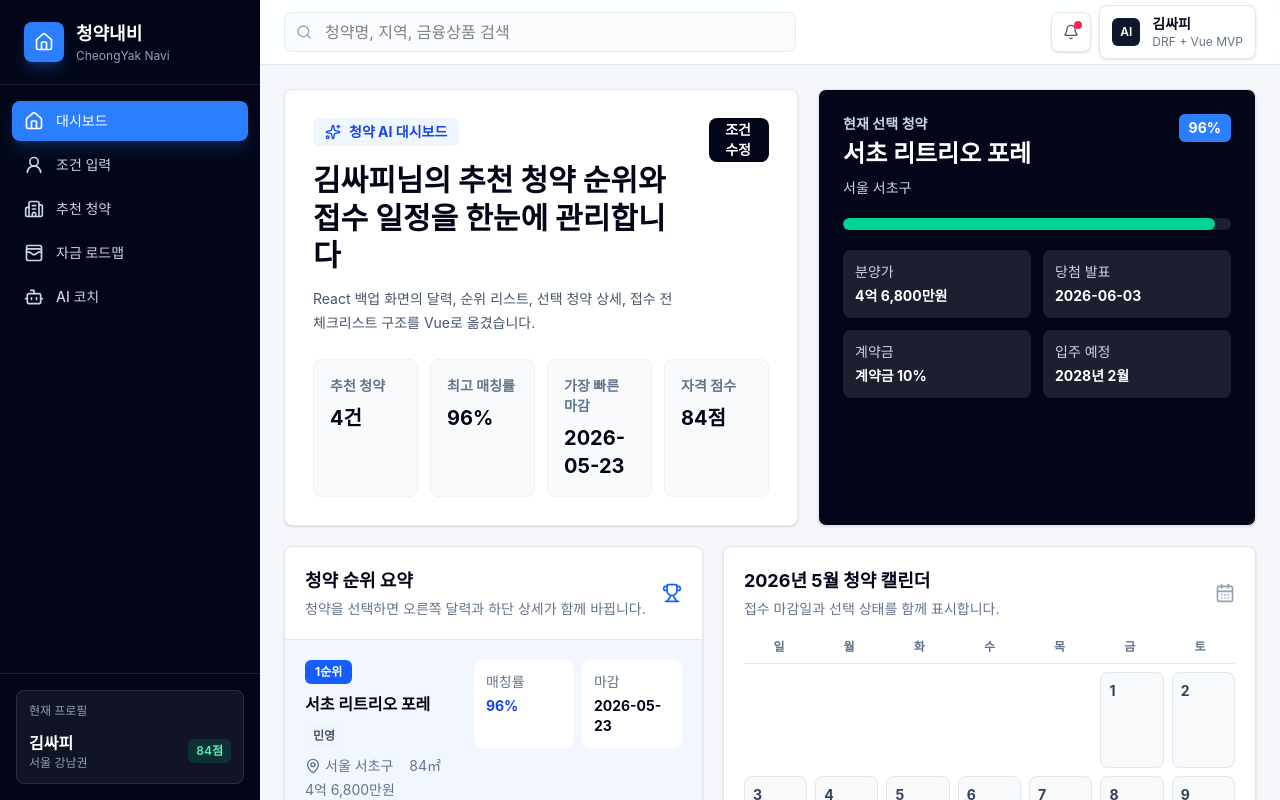
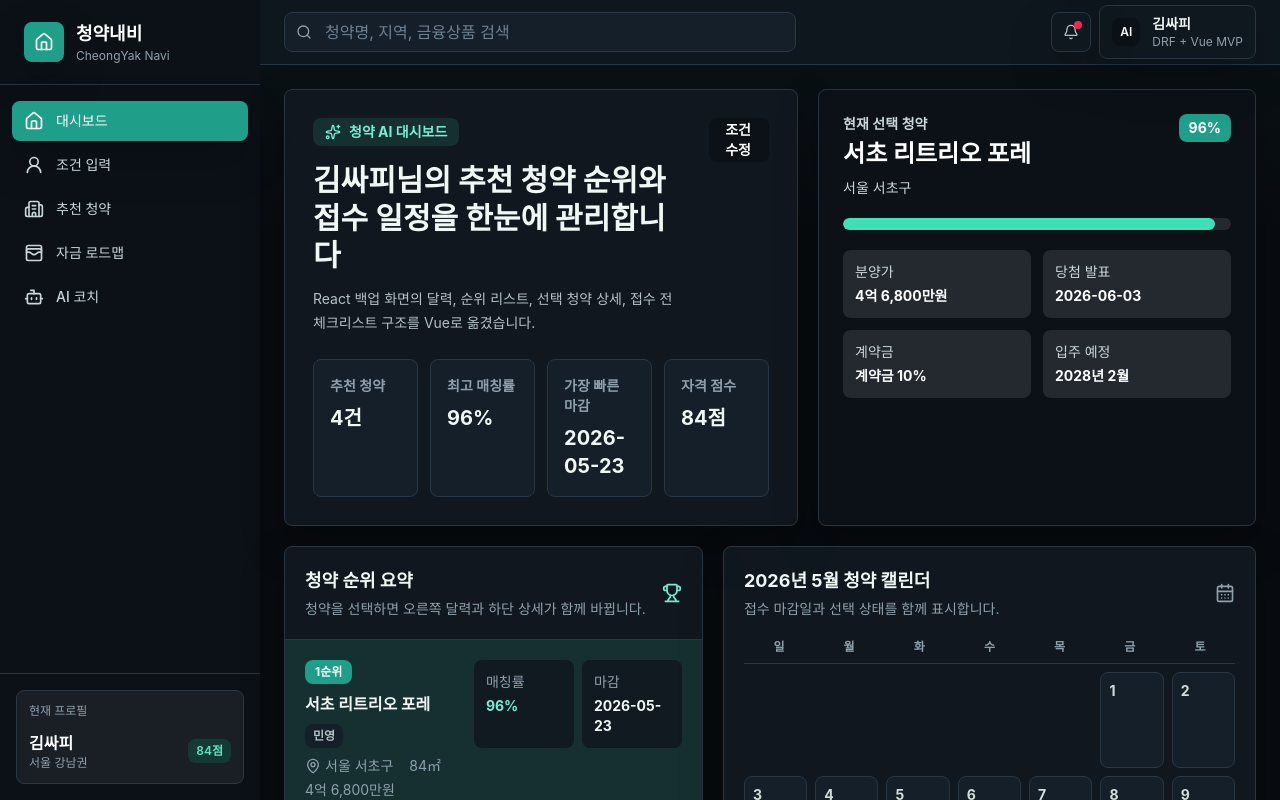
Before and after one commit to userofthefreedom/FirstHome_Navigator_AI, a Vue app in the folder frontend/: page / in a window 1280 px wide. Shown: the top 800 px of the page. Built offline with nearby package versions, Linux system fonts and the light colour scheme.

Commit message:
css수정

```diff
--- a/frontend/src/style.css
+++ b/frontend/src/style.css
@@ -2,31 +2,36 @@
 
 :root {
   --font-size: 16px;
-  --background: #f5f7fb;
-  --foreground: #0f172a;
-  --card: #ffffff;
-  --card-foreground: #0f172a;
-  --primary: #1d4ed8;
+  --background: #080b0f;
+  --foreground: #eef4f3;
+  --card: #111820;
+  --card-foreground: #eef4f3;
+  --panel: #151f2a;
+  --panel-strong: #0d131a;
+  --primary: #40d7ba;
   --primary-foreground: #ffffff;
-  --secondary: #e8eef7;
-  --secondary-foreground: #0f172a;
-  --muted: #e8eef7;
-  --muted-foreground: #667085;
-  --accent: #edf4ff;
-  --accent-foreground: #1d4ed8;
-  --destructive: #e11d48;
+  --secondary: #202b36;
+  --secondary-foreground: #dbe7e4;
+  --muted: #202b36;
+  --muted-foreground: #96a6b4;
+  --accent: #1b3440;
+  --accent-foreground: #72f0d4;
+  --destructive: #fb7185;
   --destructive-foreground: #ffffff;
-  --border: #dce4ef;
-  --input-background: #ffffff;
-  --ring: #8bb9ff;
+  --border: #283643;
+  --input-background: #0d141b;
+  --ring: #40d7ba;
   --radius: 0.5rem;
+  color-scheme: dark;
 }
 
 body {
   min-height: 100vh;
   overflow-x: hidden;
-  background: #f5f7fb;
-  color: #0f172a;
+  background:
+    linear-gradient(180deg, rgba(64, 215, 186, 0.04), transparent 240px),
+    var(--background);
+  color: var(--foreground);
   font-family:
     Inter,
     Pretendard,
@@ -52,17 +57,185 @@ textarea {
   letter-spacing: 0;
 }
 
-::selection {
-  background: #bfdbfe;
-  color: #0f172a;
+input,
+select,
+textarea {
+  border-color: var(--border);
+  background: var(--input-background);
+  color: var(--foreground);
 }
 
-:where(.bg-white.shadow-sm) {
-  border: 1px solid #e2e8f0;
+input::placeholder,
+textarea::placeholder {
+  color: #6f8090;
 }
 
-:where(.bg-slate-50.p-3, .bg-slate-50.p-4, .bg-slate-50.p-5) {
-  border: 1px solid #eef2f7;
+button,
+a,
+input,
+select,
+textarea {
+  -webkit-tap-highlight-color: transparent;
+}
+
+::selection {
+  background: rgba(64, 215, 186, 0.35);
+  color: #ffffff;
+}
+
+/* Dark theme remap for the utility-heavy prototype screens. */
+.bg-\[\#f5f7fb\] {
+  background: transparent !important;
+}
+
+.bg-white,
+.bg-white\/90 {
+  background-color: rgba(17, 24, 32, 0.92) !important;
+}
+
+.bg-white\/90 {
+  backdrop-filter: blur(18px) saturate(1.18);
+}
+
+.bg-slate-50,
+.bg-slate-50\/80,
+.bg-slate-100 {
+  background-color: #151f2a !important;
+}
+
+.bg-slate-200 {
+  background-color: #243241 !important;
+}
+
+.bg-slate-900,
+.bg-slate-950 {
+  background-color: #0b1117 !important;
+}
+
+.bg-blue-50,
+.bg-blue-50\/80 {
+  background-color: rgba(64, 215, 186, 0.13) !important;
+}
+
+.bg-blue-500,
+.bg-blue-600,
+.bg-blue-700 {
+  background-color: #1f9f89 !important;
+}
+
+.bg-emerald-50 {
+  background-color: rgba(52, 211, 153, 0.13) !important;
+}
+
+.bg-emerald-400,
+.bg-emerald-500 {
+  background-color: #3ee0b8 !important;
+}
+
+.bg-amber-50 {
+  background-color: rgba(245, 158, 11, 0.15) !important;
+}
+
+.bg-amber-500 {
+  background-color: #f59e0b !important;
+}
+
+.bg-green-50 {
+  background-color: rgba(52, 211, 153, 0.14) !important;
+}
+
+.text-slate-950,
+.text-slate-900,
+.text-slate-800 {
+  color: #f1f7f5 !important;
+}
+
+.text-slate-700 {
+  color: #d2dedb !important;
+}
+
+.text-slate-600 {
+  color: #b4c2c6 !important;
+}
+
+.text-slate-500,
+.text-slate-400 {
+  color: #8fa0ad !important;
+}
+
+.text-slate-300 {
+  color: #c9d6db !important;
+}
+
+.text-blue-200,
+.text-blue-600,
+.text-blue-700,
+.hover\:text-blue-800:hover {
+  color: #72f0d4 !important;
+}
+
+.text-emerald-300,
+.text-emerald-600,
+.text-green-700 {
+  color: #57e4be !important;
+}
+
+.text-amber-600,
+.text-amber-700,
+.text-amber-800 {
+  color: #f7c66a !important;
+}
+
+.border-slate-100,
+.border-slate-200,
+.border-white\/10,
+.border-amber-100 {
+  border-color: var(--border) !important;
+}
+
+.divide-slate-100 > :not([hidden]) ~ :not([hidden]) {
+  border-color: var(--border) !important;
+}
+
+.ring-blue-100,
+.ring-blue-200 {
+  --tw-ring-color: rgba(64, 215, 186, 0.35) !important;
+}
+
+.focus\:border-blue-500:focus {
+  border-color: var(--primary) !important;
+}
+
+.focus\:ring-blue-100:focus {
+  --tw-ring-color: rgba(64, 215, 186, 0.28) !important;
+}
+
+.hover\:bg-slate-50:hover,
+.hover\:bg-slate-200:hover,
+.hover\:bg-white\/10:hover {
+  background-color: rgba(64, 215, 186, 0.1) !important;
+}
+
+.hover\:bg-blue-700:hover,
+.hover\:bg-slate-800:hover {
+  background-color: #2ab89f !important;
+}
+
+.shadow-sm,
+.shadow-lg {
+  box-shadow: 0 18px 45px rgba(0, 0, 0, 0.22) !important;
+}
+
+.rounded-lg,
+.rounded-md {
+  border-radius: var(--radius) !important;
+}
+
+.bg-white.shadow-sm,
+.bg-slate-50.p-3,
+.bg-slate-50.p-4,
+.bg-slate-50.p-5 {
+  border-color: var(--border) !important;
 }
 
 ::-webkit-scrollbar {
@@ -71,15 +244,15 @@ textarea {
 }
 
 ::-webkit-scrollbar-track {
-  background: #f1f5f9;
+  background: #0b1117;
 }
 
 ::-webkit-scrollbar-thumb {
-  background: #cbd5e1;
-  border: 2px solid #f1f5f9;
+  background: #334554;
+  border: 2px solid #0b1117;
   border-radius: 999px;
 }
 
 ::-webkit-scrollbar-thumb:hover {
-  background: #94a3b8;
+  background: #486174;
 }
```
